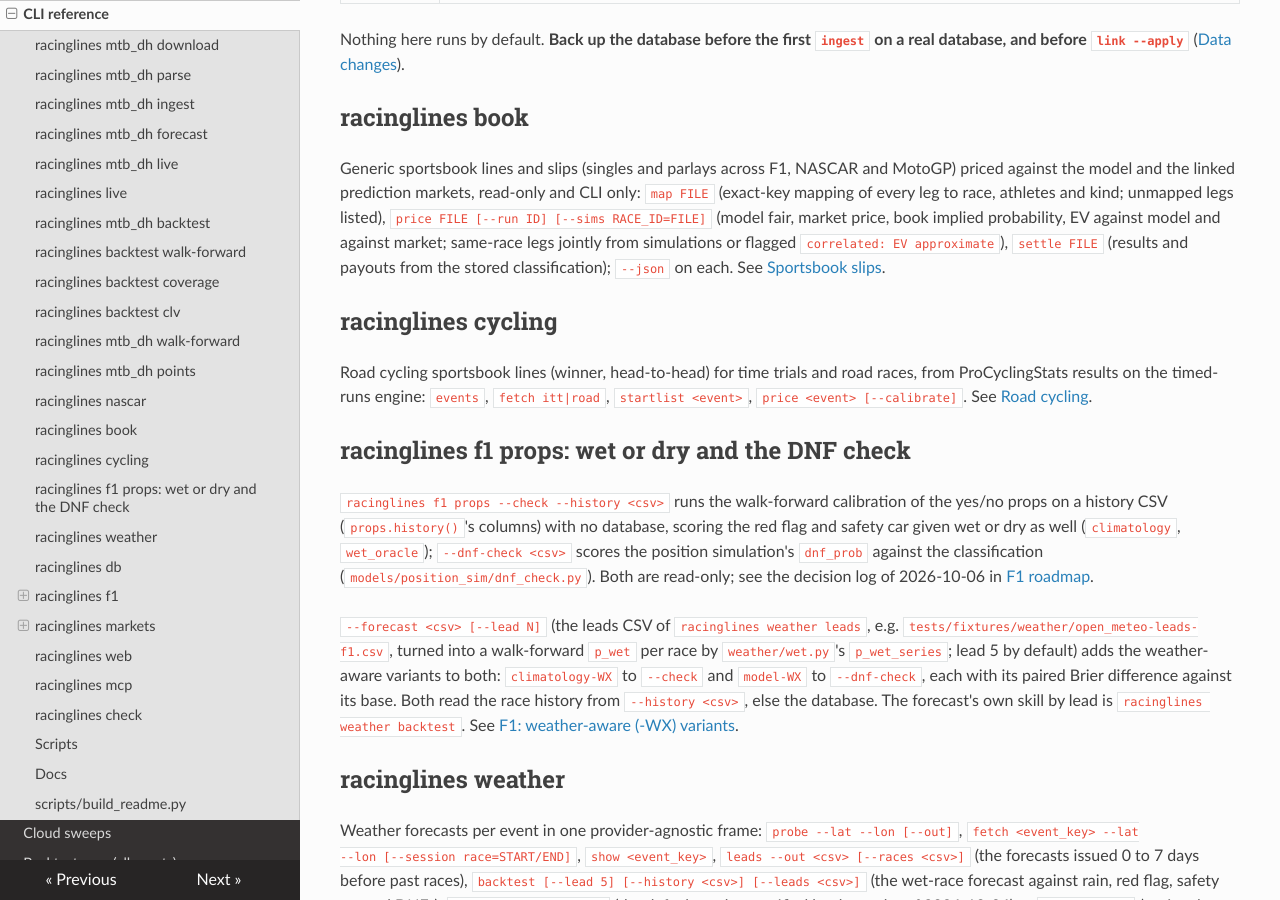
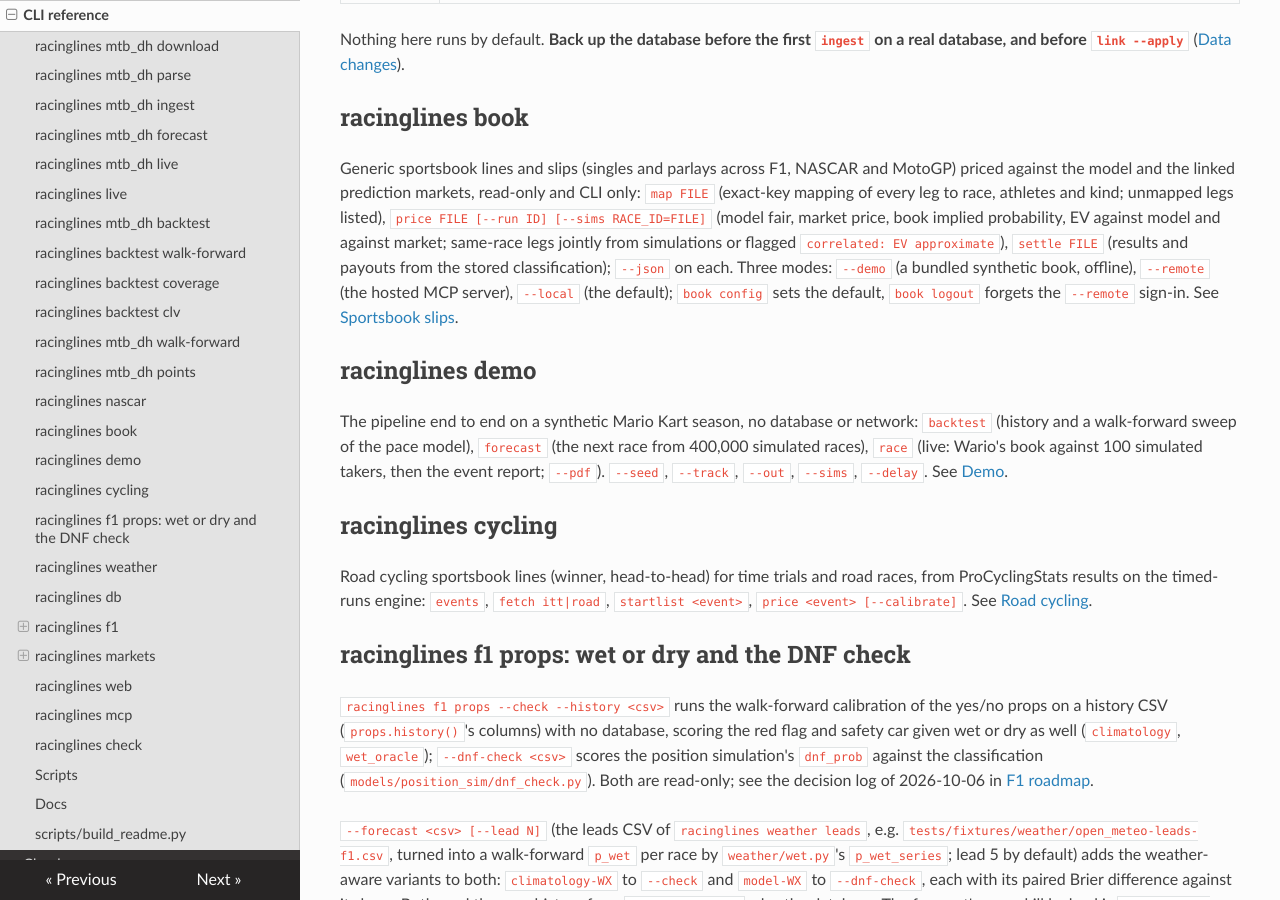
Before and after one commit to lalligagger/racinglines-public, an MkDocs documentation site: the page built from docs/cli.md, in a window 1280 px wide and 900 px high, scrolled down 9796 px. Built offline with MkDocs 1.6.1, drawn with Linux system fonts in a browser that asks for light colours; nearby versions of some CDN libraries.

Commit message:
docs: Demo page (four steps), quickstart and CLI reference
Co-Authored-By: Claude Opus 5.5 (1M context) <noreply@anthropic.com>
Claude-Session: https://claude.ai/code/session_018wQcNqiwUrJDpt78RVtqHa

```diff
--- a/docs/cli.md
+++ b/docs/cli.md
@@ -352,7 +352,15 @@ linked prediction markets, read-only and CLI only: `map FILE` (exact-key mapping
 kind; unmapped legs listed), `price FILE [--run ID] [--sims RACE_ID=FILE]` (model fair, market price, book implied
 probability, EV against model and against market; same-race legs jointly from simulations or flagged
 `correlated: EV approximate`), `settle FILE` (results and payouts from the stored classification); `--json` on each.
-See [Sportsbook slips](sportsbook/slips.md).
+Three modes: `--demo` (a bundled synthetic book, offline), `--remote` (the hosted MCP server), `--local` (the default);
+`book config` sets the default, `book logout` forgets the `--remote` sign-in. See [Sportsbook slips](sportsbook/slips.md).
+
+## racinglines demo
+
+The pipeline end to end on a synthetic Mario Kart season, no database or network: `backtest` (history and a
+walk-forward sweep of the pace model), `forecast` (the next race from 400,000 simulated races), `race` (live: Wario's
+book against 100 simulated takers, then the event report; `--pdf`). `--seed`, `--track`, `--out`, `--sims`, `--delay`.
+See [Demo](demo.md).
 
 ## racinglines cycling
 
--- a/mkdocs.yml
+++ b/mkdocs.yml
@@ -15,6 +15,7 @@ markdown_extensions:
   - fenced_code
 nav:
   - Overview: index.md
+  - Demo (four steps, no database): demo.md
   - Contributing: contributing.md
   - Sports and exchanges (status): coverage.md
   - Adding a sport: add-a-sport.md
```
Also changed, not shown: README.md (+9 -1 lines), docs/demo.md (added, +41 -0 lines), docs/index.md (+9 -1 lines).
